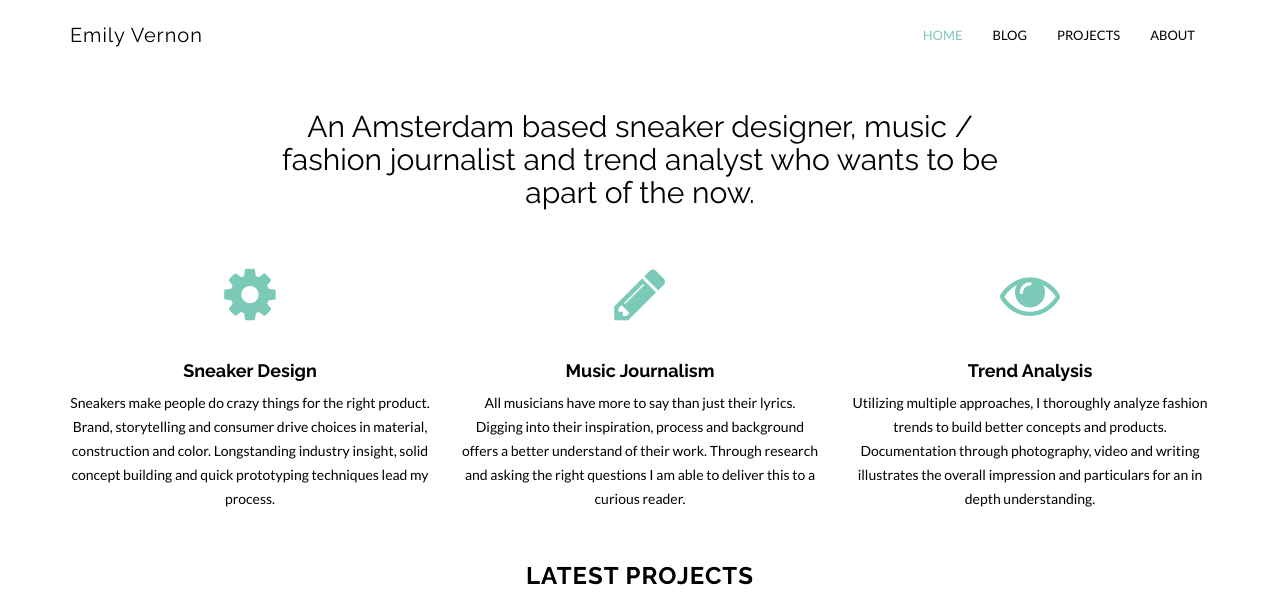
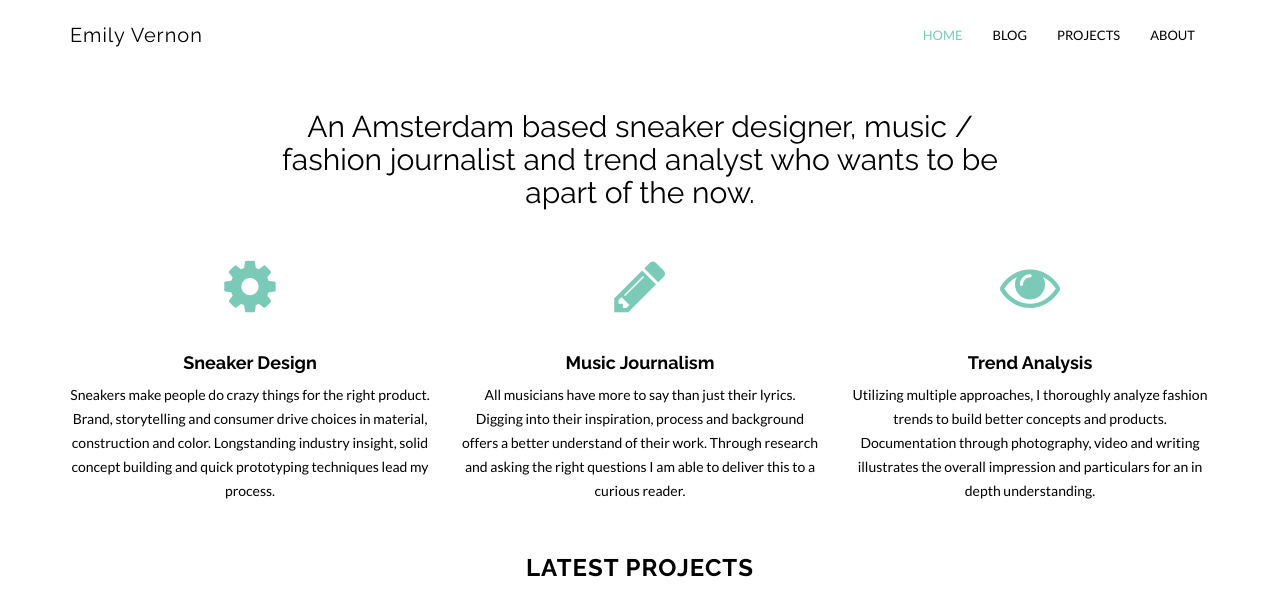
Before and after one commit to emilygv/emilyvernon.com, a Jekyll site: the page built from index.html, in a window 1280 px wide and 1400 px high, scrolled down 308 px. Shown: the top 596 px of the window. Built offline with Jekyll 4.4.1, drawn with Linux system fonts in a browser that asks for light colours; nearby versions of some CDN libraries; grey boxes are pictures that could not be loaded.

Commit message:
Update style.css

```diff
--- a/_includes/css/style.css
+++ b/_includes/css/style.css
@@ -266,7 +266,7 @@ a:focus {
 
 /* Services Wrap */
 #service {
-	margin-top: 20px;
+	margin-top: 12px;
 	margin-bottom: 0px;
 }
 
```
